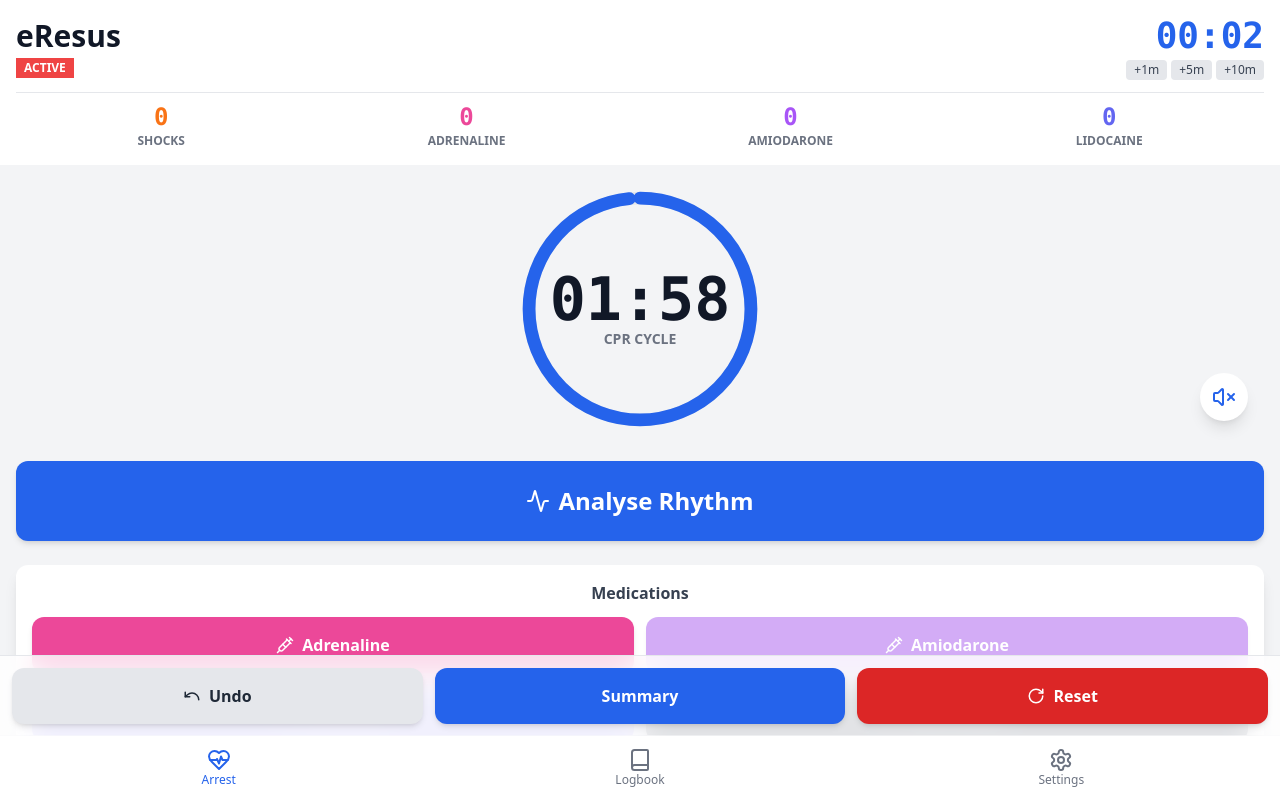
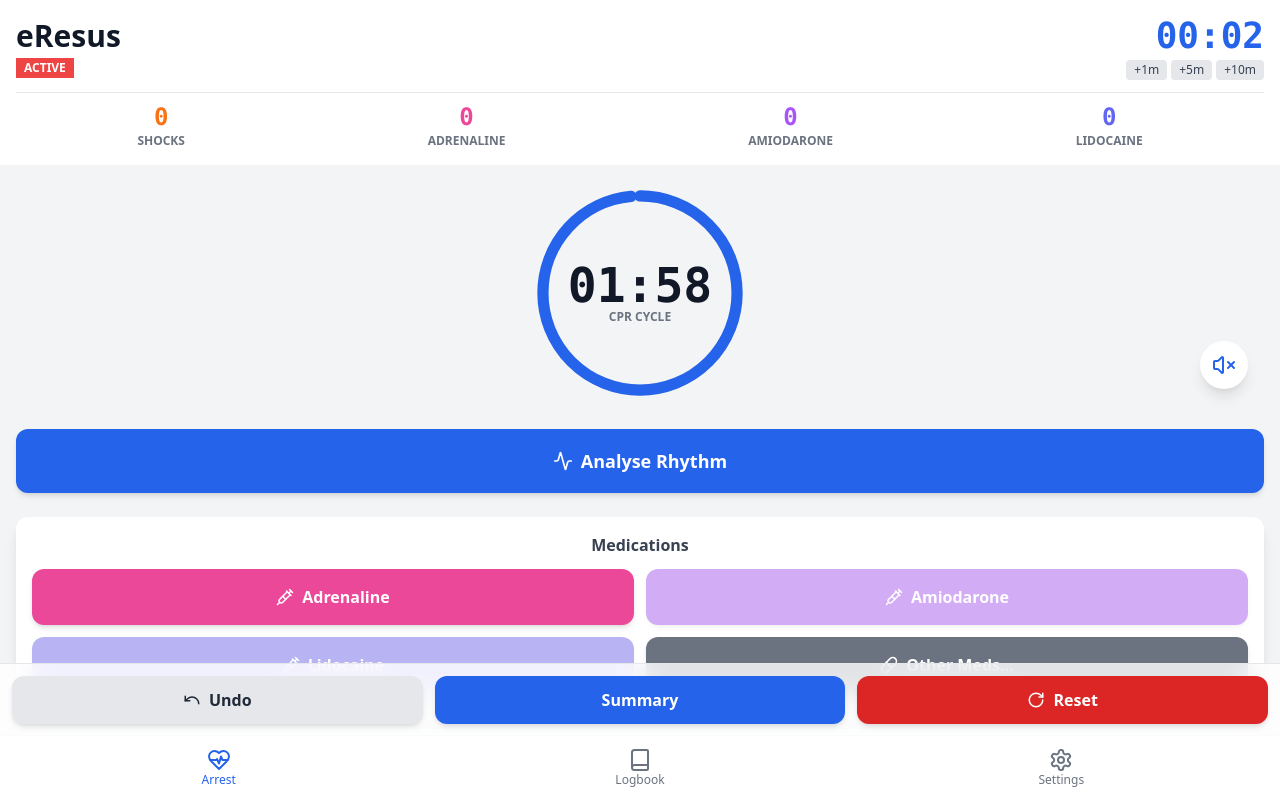
Before and after one commit to jacknaylordunn/eresus-web, a React (Vite) app: page / in a window 1280 px wide. Both pictures are taken after a click on the button "Start Arrest". Built offline with nearby package versions, Linux system fonts and the light colour scheme; the HTML template or start-up script is replaced by a standard one.

Commit message:
Refactor UI elements and styles

```diff
--- a/src/components/EresusApp.tsx
+++ b/src/components/EresusApp.tsx
@@ -1391,7 +1391,7 @@ const HeaderView: React.FC = () => {
         <div className="flex flex-col items-start space-y-1">
           <h1 className="text-3xl font-bold text-gray-900 dark:text-white">eResus</h1>
           <span
-            className={`px-2 py-0.5 rounded-md text-xs font-black text-white ${stateInfo[arrestState].color}`}
+            className={`px-2 py-0.5 rounded-lg text-xs font-black text-white ${stateInfo[arrestState].color}`}
           >
             {stateInfo[arrestState].text}
           </span>
@@ -1453,7 +1453,7 @@ const CPRTimerView: React.FC = () => {
   const isEnding = cprTime <= 10;
 
   return (
-    <div className="relative w-64 h-64">
+    <div className="relative w-56 h-56">
       <svg className="w-full h-full" viewBox="0 0 120 120">
         <circle
           className="text-gray-200 dark:text-gray-700"
@@ -1480,11 +1480,11 @@ const CPRTimerView: React.FC = () => {
       </svg>
       <div className="absolute inset-0 flex flex-col items-center justify-center">
         <span
-          className={`font-mono font-bold text-6xl ${isEnding ? 'text-red-500' : 'text-gray-900 dark:text-white'}`}
+          className={`font-mono font-bold text-5xl ${isEnding ? 'text-red-500' : 'text-gray-900 dark:text-white'}`}
         >
           {TimeFormatter.format(cprTime)}
         </span>
-        <span className="text-sm font-semibold uppercase text-gray-500 dark:text-gray-400">CPR Cycle</span>
+        <span className="text-xs font-semibold uppercase text-gray-500 dark:text-gray-400">CPR Cycle</span>
       </div>
     </div>
   );
@@ -1659,11 +1659,11 @@ const ActionGridView: React.FC<{
       {uiState === UIState.Default && (
         <ActionButton
           title="Analyse Rhythm"
-          icon={<Activity size={24} />}
+          icon={<Activity size={20} />}
           backgroundColor="bg-blue-600"
           foregroundColor="text-white"
-          height="h-20"
-          fontSize="text-2xl"
+          height="h-16"
+          fontSize="text-lg"
           onClick={analyseRhythm}
         />
       )}
@@ -1856,6 +1856,7 @@ const BottomControlsView: React.FC<{
           icon={<Undo size={18} />}
           backgroundColor="bg-gray-200 dark:bg-gray-700"
           foregroundColor="text-gray-800 dark:text-gray-200"
+          height="h-12"
           onClick={undo}
           disabled={!canUndo}
         />
@@ -1863,6 +1864,7 @@ const BottomControlsView: React.FC<{
           title="Summary"
           backgroundColor="bg-blue-600"
           foregroundColor="text-white"
+          height="h-12"
           onClick={onShowSummary}
         />
         <ActionButton
@@ -1870,6 +1872,7 @@ const BottomControlsView: React.FC<{
           icon={<RotateCw size={18} />}
           backgroundColor="bg-red-600"
           foregroundColor="text-white"
+          height="h-12"
           onClick={onShowReset}
         />
       </div>
@@ -2224,7 +2227,7 @@ const SettingsView: React.FC = () => {
               <button
                 key={opt.value}
                 onClick={() => setAppearanceMode(opt.value)}
-                className={`flex-1 flex flex-col items-center space-y-1 p-3 rounded-lg border-2
+                className={`flex-1 flex flex-col items-center space-y-1 p-3 rounded-xl border-2
                 ${appearanceMode === opt.value
                   ? 'bg-blue-100 dark:bg-blue-900 border-blue-500 text-blue-700 dark:text-blue-300'
                   : 'bg-gray-100 dark:bg-gray-700 border-transparent text-gray-600 dark:text-gray-400'
@@ -2306,7 +2309,7 @@ const PDFView: React.FC<{ pdf: PDFIdentifiable; onClose: () => void; }> = ({ pdf
     <div className="fixed inset-0 bg-black/70 z-50 flex flex-col p-4">
       <div className="flex justify-between items-center mb-4 flex-shrink-0">
         <h2 className="text-xl font-semibold text-white">{pdf.title}</h2>
-        <button onClick={onClose} className="px-4 py-2 bg-blue-600 text-white rounded-lg">
+        <button onClick={onClose} className="px-4 py-2 bg-blue-600 text-white rounded-xl">
           Done
         </button>
       </div>
```
